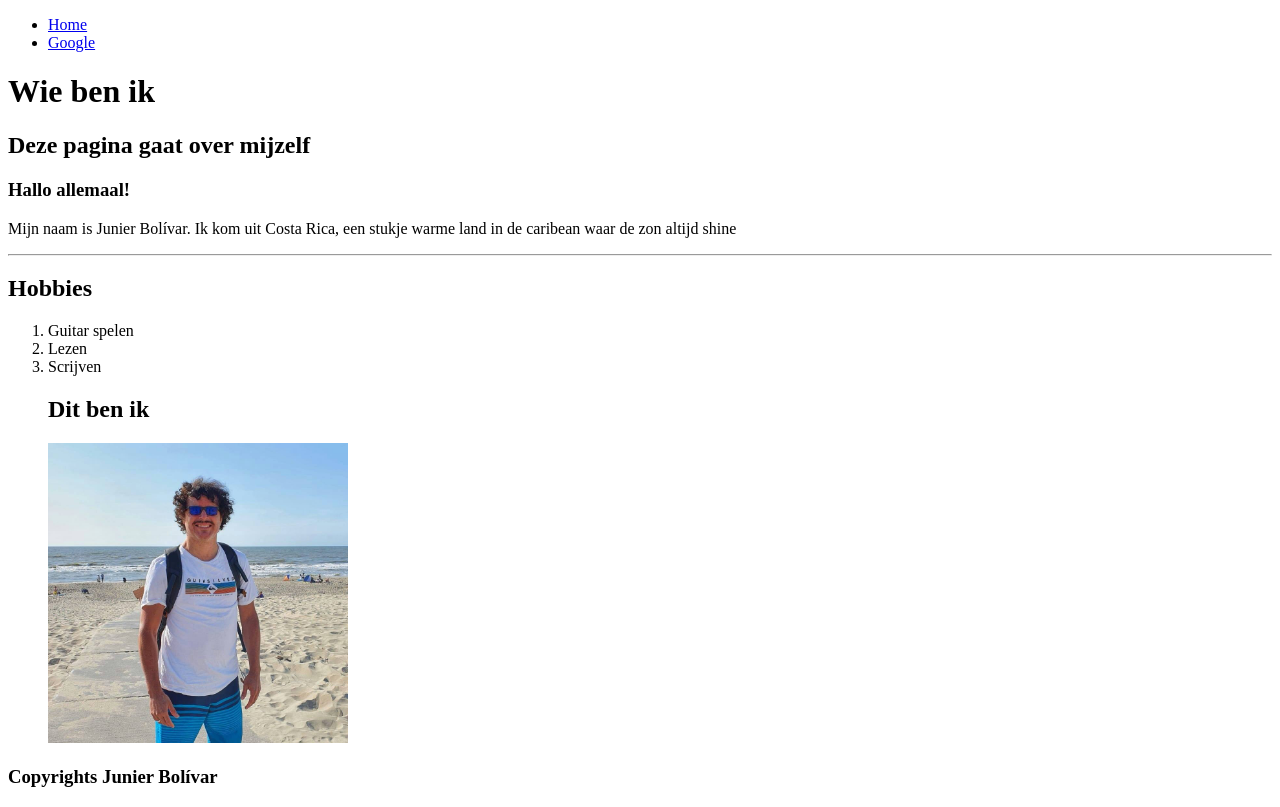
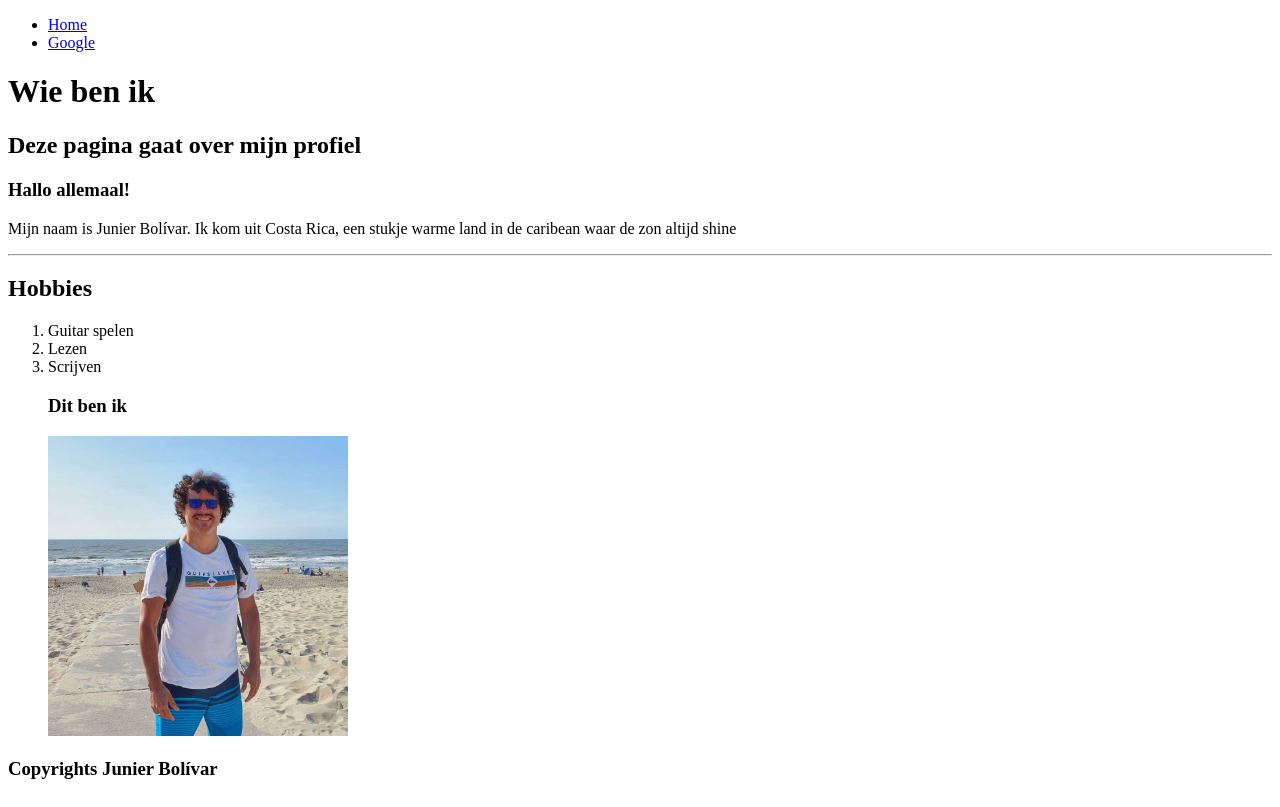
Before and after one commit to Junbol/WincAcademy_WebDev_HTML_Opdracht_3_Semantics, a plain HTML site: page about.html in a window 1280 px wide. Drawn offline with Linux system fonts and the light colour scheme.

Commit message:
Update about.html

```diff
--- a/about.html
+++ b/about.html
@@ -22,7 +22,7 @@
 
       <main>
       <header>
-        <h2>Deze pagina gaat over mijzelf</h2>
+        <h2>Deze pagina gaat over mijn profiel</h2>
       </header>
       <article>
           <h3>Hallo allemaal!</h3>
@@ -39,7 +39,7 @@
       </main>
 
       <figure>
-        <h2>Dit ben ik</h2>
+        <h3>Dit ben ik</h3>
         <img src="images/Junier_at_beach.jpg" alt="Junier_picture" height="300px" >
       </figure>
 
```
